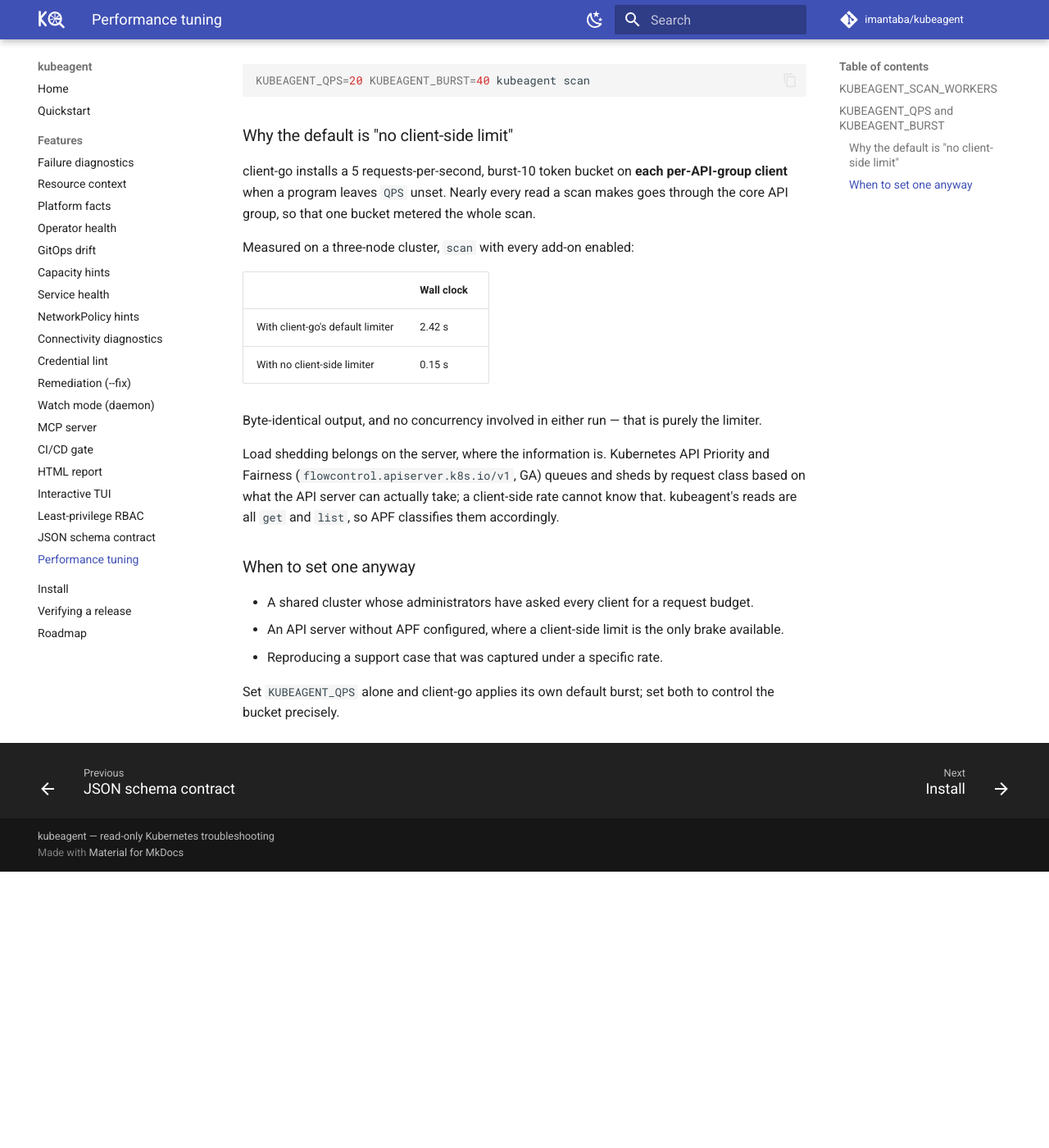
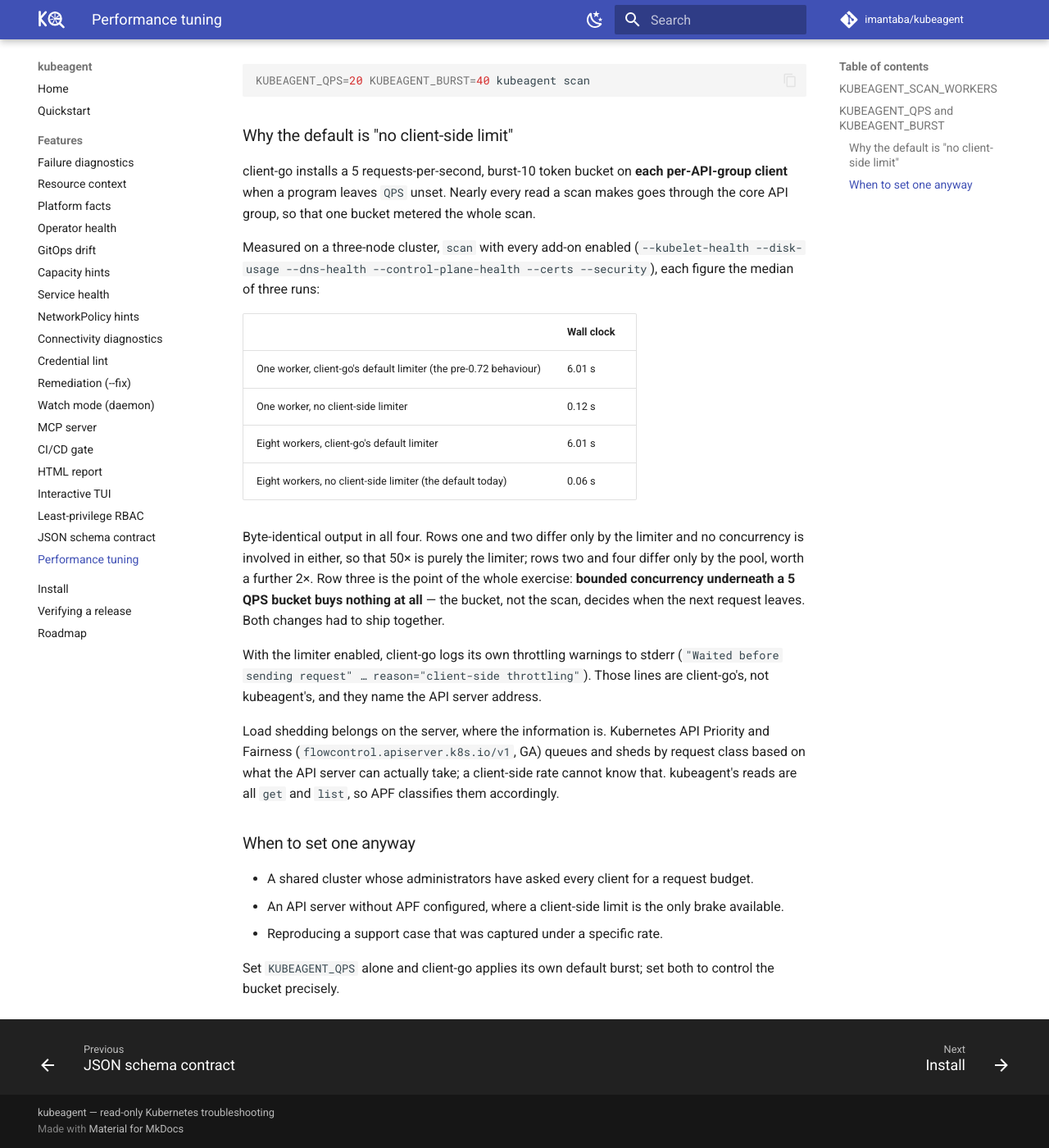
Before and after one commit to imantaba/kubeagent, an MkDocs documentation site: the page built from website/docs/features/tuning.md, in a window 1280 px wide and 1400 px high, scrolled down 1289 px. Shown: the whole window at 82% size. Built offline with MkDocs 1.6.1 and Material for MkDocs 9.7.7, drawn with Linux system fonts in a browser that asks for light colours; comment, search, counter and statistics services are not loaded; before the commit the page ends 2352 px from its top, so only the background shows below that.

Commit message:
docs: replace the documented speedup with the chaos-cluster measurement
The plan's 2.42s/0.15s came from a pre-implementation experiment. Re-measured
on the chaos cluster against the shipped binary, median of three runs, scan
with every add-on enabled:

  one worker  + limiter   6.01 s   (the pre-0.72 behaviour)
  one worker  + no limit  0.12 s
  8 workers   + limiter   6.01 s
  8 workers   + no limit  0.06 s   (the default today)

All four render byte-identically. The third row is the one worth documenting:
underneath a 5 QPS bucket the pool buys nothing, because the bucket decides
when the next request leaves.

Signed-off-by: imantaba <itn.taba@gmail.com>

```diff
--- a/website/docs/features/tuning.md
+++ b/website/docs/features/tuning.md
@@ -59,15 +59,27 @@ per-API-group client** when a program leaves `QPS` unset. Nearly every read a
 scan makes goes through the core API group, so that one bucket metered the whole
 scan.
 
-Measured on a three-node cluster, `scan` with every add-on enabled:
+Measured on a three-node cluster, `scan` with every add-on enabled
+(`--kubelet-health --disk-usage --dns-health --control-plane-health --certs
+--security`), each figure the median of three runs:
 
 | | Wall clock |
 |---|---|
-| With client-go's default limiter | 2.42 s |
-| With no client-side limiter | 0.15 s |
+| One worker, client-go's default limiter (the pre-0.72 behaviour) | 6.01 s |
+| One worker, no client-side limiter | 0.12 s |
+| Eight workers, client-go's default limiter | 6.01 s |
+| Eight workers, no client-side limiter (the default today) | 0.06 s |
 
-Byte-identical output, and no concurrency involved in either run — that is
-purely the limiter.
+Byte-identical output in all four. Rows one and two differ only by the limiter
+and no concurrency is involved in either, so that 50× is purely the limiter;
+rows two and four differ only by the pool, worth a further 2×. Row three is the
+point of the whole exercise: **bounded concurrency underneath a 5 QPS bucket
+buys nothing at all** — the bucket, not the scan, decides when the next request
+leaves. Both changes had to ship together.
+
+With the limiter enabled, client-go logs its own throttling warnings to stderr
+(`"Waited before sending request" … reason="client-side throttling"`). Those
+lines are client-go's, not kubeagent's, and they name the API server address.
 
 Load shedding belongs on the server, where the information is. Kubernetes
 API Priority and Fairness (`flowcontrol.apiserver.k8s.io/v1`, GA) queues and
```
Also changed, not shown: website/docs/roadmap.md (+3 -2 lines), CHANGELOG.md, 1 other file.
